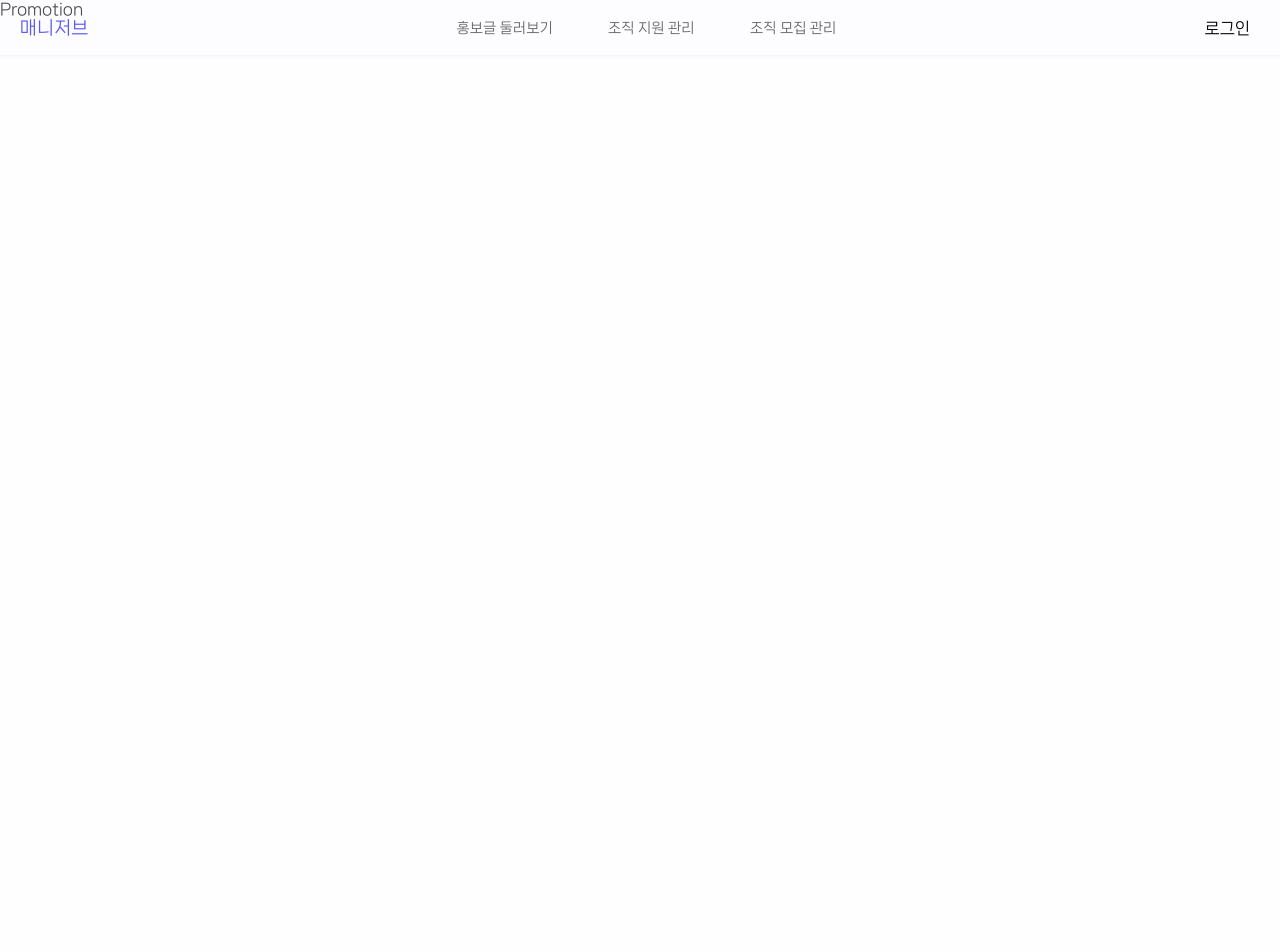
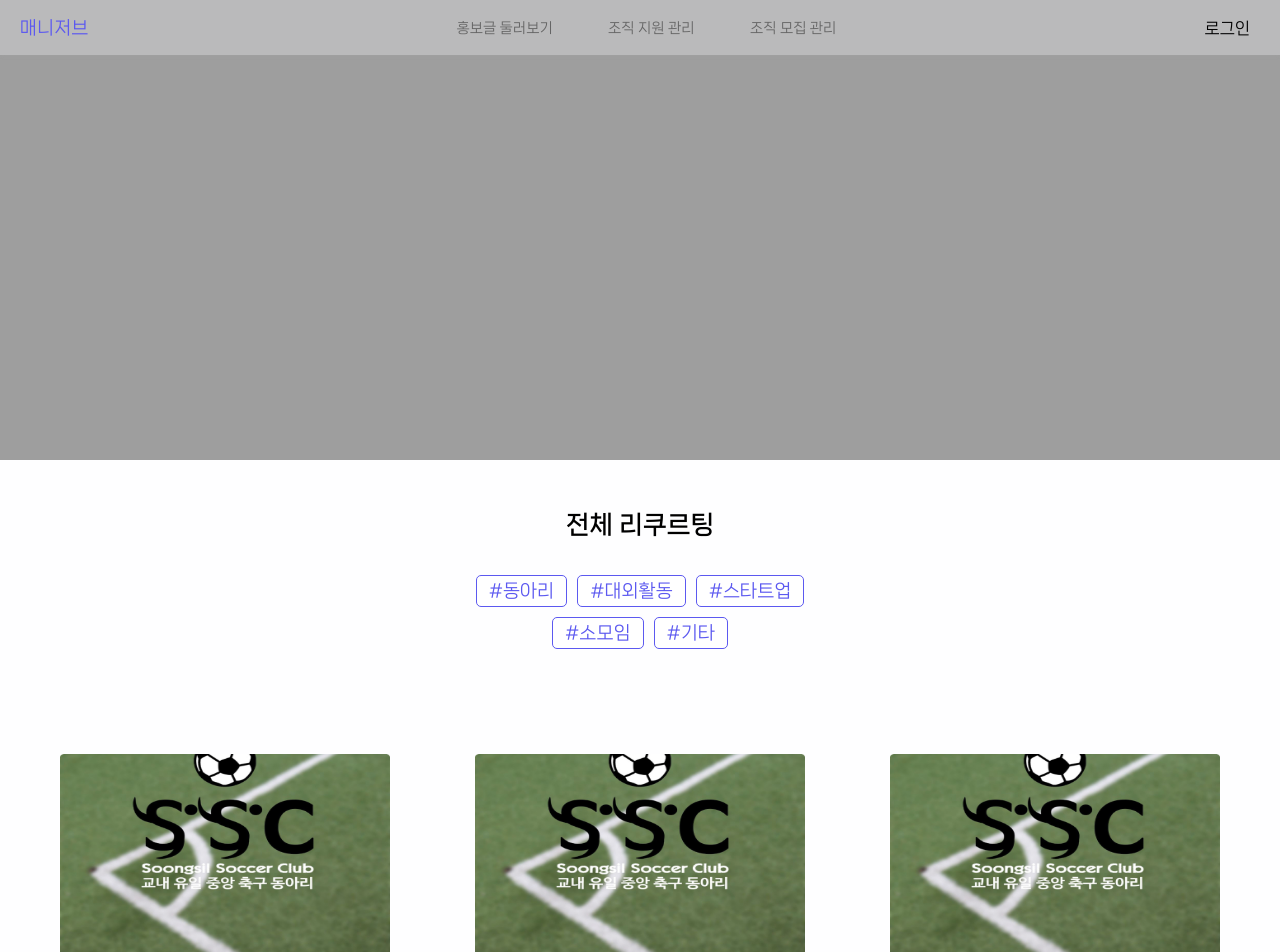
Before and after one commit to ssu-monsters/go-ssu-dong-front, a Next.js app: page /promotion in a window 1280 px wide. Shown: the top 952 px of the page. Before the commit the page ends 800 px from the top, so only its background shows below. Built offline with nearby package versions, Linux system fonts and the light colour scheme.

Commit message:
feat : add PromotionTemplate in /promotion

```diff
--- /dev/null
+++ b/src/components/PromotionTemplate/PromotionTemplate.style.ts
@@ -0,0 +1,47 @@
+import { COLORS } from '@/constants/styles/color';
+import css from 'styled-jsx/css';
+
+export default css`
+  .template-wrapper {
+    width: 100%;
+    display: flex;
+    flex-direction: column;
+    align-items: center;
+    justify-content: center;
+  }
+
+  .carousel {
+    width: 100%;
+    height: 460px;
+    background-color: ${COLORS.grayscale.gray100};
+  }
+
+  .title {
+    font-weight: 700;
+    font-size: 25px;
+    line-height: 40px;
+    color: #000;
+    margin: 45px 0px 25px;
+  }
+
+  .tags-container {
+    width: 340px;
+    display: flex;
+    flex-wrap: wrap;
+    justify-content: center;
+    margin-bottom: 100px;
+  }
+
+  .tags-container > :global(.tag) {
+    margin: 5px;
+  }
+
+  .posts-container {
+    display: grid;
+    grid-template-columns: repeat(3, 1fr);
+    row-gap: 50px;
+    column-gap: 35px;
+
+    margin-bottom: 70px;
+  }
+`;
--- /dev/null
+++ b/src/components/PromotionTemplate/PromotionTemplate.tsx
@@ -0,0 +1,41 @@
+import { OrganizationType } from '@/constants/types/recruit';
+import styles from './PromotionTemplate.style';
+import CategoryTag from '../CategoryTag';
+import { RecruitPostDummyData } from '@/dummyData';
+import RecruitPost from '../RecruitPost';
+
+const ORG_LIST: Array<OrganizationType> = [
+  '동아리',
+  '대외활동',
+  '스타트업',
+  '소모임',
+  '기타',
+];
+
+const PromotionTemplate = () => (
+  <>
+    <div className="template-wrapper">
+      <div className="carousel"></div>
+      <div className="title">전체 리쿠르팅</div>
+      <div className="tags-container">
+        {ORG_LIST.map((org) => (
+          <CategoryTag key={org} organizationType={org} />
+        ))}
+      </div>
+      <div className="posts-container">
+        {RecruitPostDummyData.map((post) => (
+          <RecruitPost
+            key={post.title}
+            title={post.title}
+            introduce={post.introduce}
+            thumbnailImg={post.thumbnailImg}
+          />
+        ))}
+      </div>
+    </div>
+
+    <style jsx>{styles}</style>
+  </>
+);
+
+export default PromotionTemplate;
--- /dev/null
+++ b/src/components/PromotionTemplate/index.ts
@@ -0,0 +1,3 @@
+import PromotionTemplate from './PromotionTemplate';
+
+export default PromotionTemplate;
--- a/src/pages/promotion.tsx
+++ b/src/pages/promotion.tsx
@@ -1,7 +1,8 @@
-import React from "react";
+import PromotionTemplate from '@/components/PromotionTemplate';
+import React from 'react';
 
 const Promotion = () => {
-  return <div>Promotion</div>;
+  return <PromotionTemplate />;
 };
 
 export default Promotion;
```
